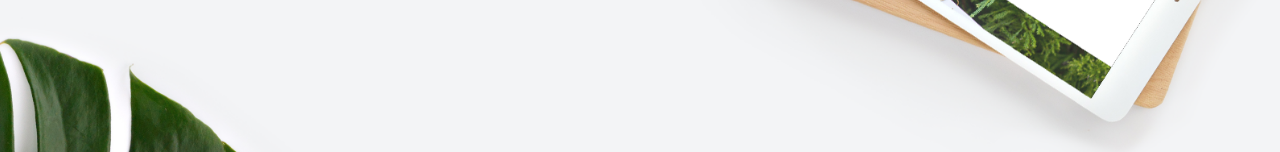
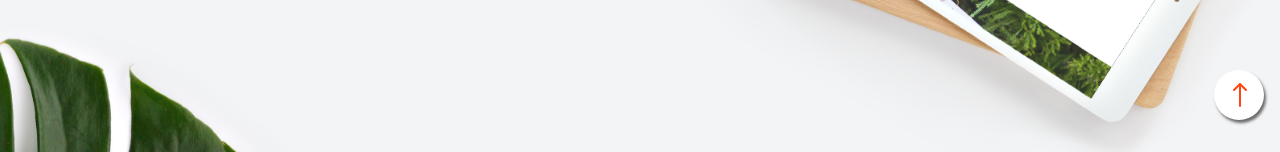
Before and after one commit to MarcoZellini/proj-html-vuejs, a Vue app: page / in a window 1280 px wide. Shown: the part 648-800 px from the top of the page. Built offline with nearby package versions, Linux system fonts and the light colour scheme.

Commit message:
Add back_to Button

```diff
--- a/src/assets/scss/app.scss
+++ b/src/assets/scss/app.scss
@@ -66,6 +66,7 @@ body {
 
 #app_main {
   font-family: 'Libre Baskerville', serif;
+  position: relative;
 
   #hero {
 
@@ -766,6 +767,28 @@ body {
     }
   }
 
+  .back_to {
+    width: 50px;
+    aspect-ratio: 1/1;
+    border-radius: 50%;
+    background-color: $el_bg_white;
+    display: flex;
+    justify-content: center;
+    align-items: center;
+    box-shadow: 2px 3px 3px $el_text_grey_dark;
+    margin: 0 0 1rem 1rem;
+    position: fixed;
+    bottom: 1rem;
+    right: 1rem;
+    z-index: 2000;
+
+    svg {
+
+      transform: rotate(-90deg);
+      height: 28px;
+      fill: $el_text_primary;
+    }
+  }
 }
 
 #app_footer {
--- a/src/components/AppMain.vue
+++ b/src/components/AppMain.vue
@@ -596,5 +596,11 @@ export default {
             <!-- /.container -->
         </div>
         <!-- /#brands -->
+        <a href="#" class="back_to">
+            <svg xmlns="http://www.w3.org/2000/svg" width="32">
+                <path
+                    d="M4 15a1 1 0 001 1h19.586l-4.292 4.292a1 1 0 001.414 1.414l6-6a.99.99 0 00.292-.702V15c0-.13-.026-.26-.078-.382a.99.99 0 00-.216-.324l-6-6a1 1 0 00-1.414 1.414L24.586 14H5a1 1 0 00-1 1z" />
+            </svg>
+        </a>
     </main>
 </template>
```
